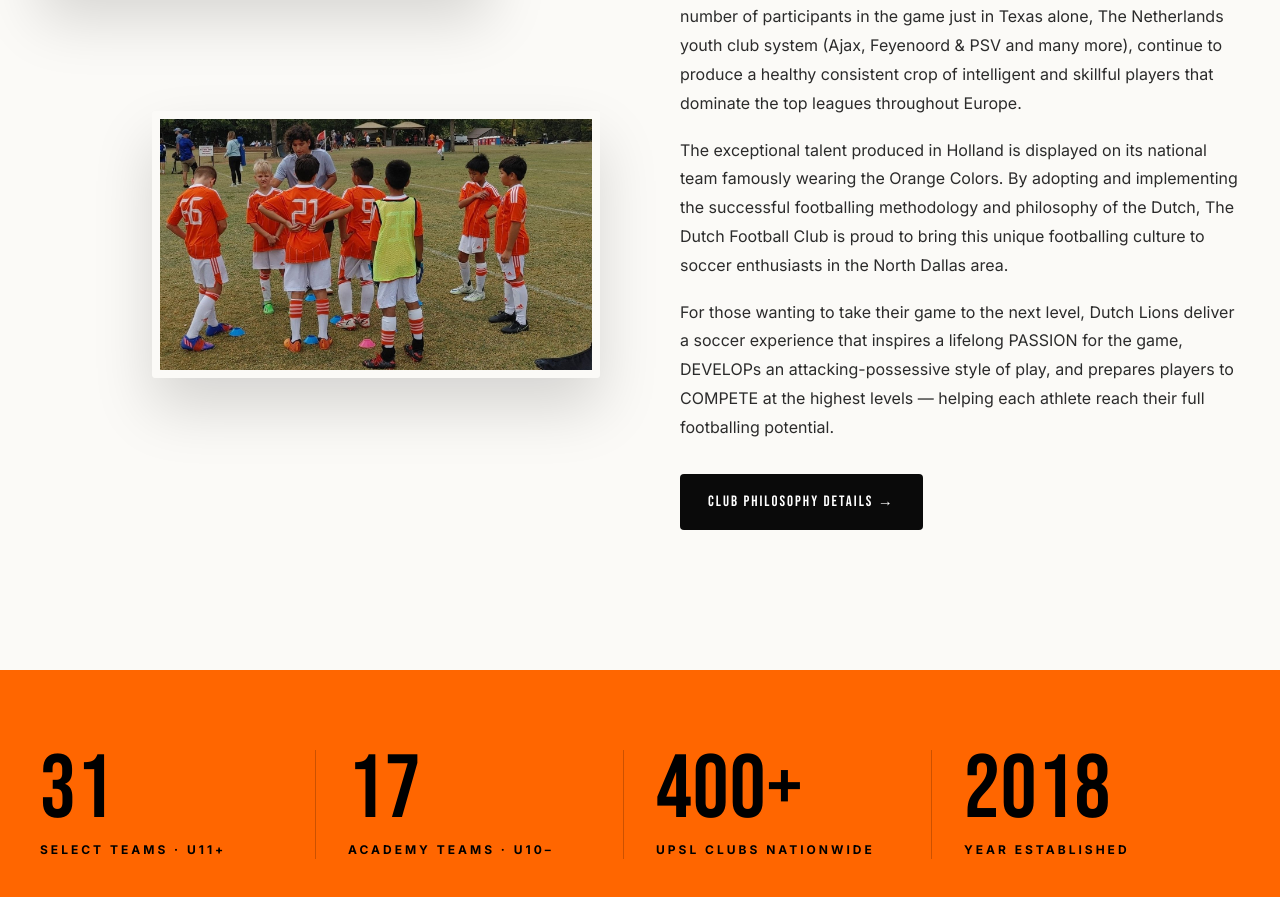
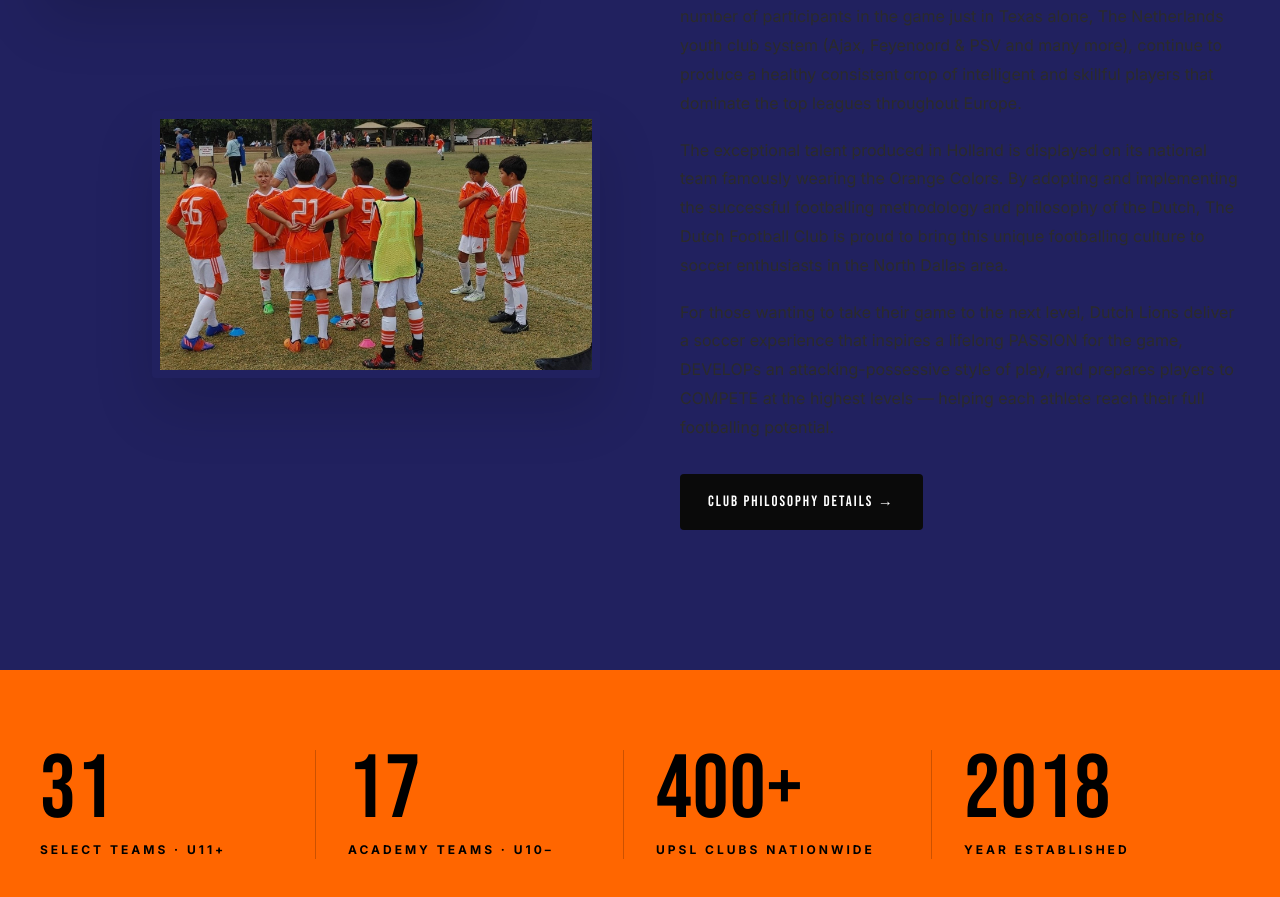
Before and after one commit to Adebayoopemipo/FC-website-redesign, a plain HTML site: page layouts-v2/layout-1-statement.html in a window 1280 px wide. Shown: the part 2042-2939 px from the top of the page. Drawn offline with Linux system fonts and the light colour scheme.

Commit message:
Update layout-1-statement.html

```diff
--- a/layouts-v2/layout-1-statement.html
+++ b/layouts-v2/layout-1-statement.html
@@ -7,7 +7,7 @@
 <meta name="description" content="Dutch FC brings the legendary Dutch football methodology to North Dallas. Tryouts May 11 – June 12.">
 <link href="https://fonts.googleapis.com/css2?family=Bebas+Neue&family=Inter:wght@300;400;500;600;700;800&display=swap" rel="stylesheet">
 <style>
-  :root{--orange:#FF6600;--ink:#0A0A0A;--bg:#FBFAF7;--mute:#6E6E6E;--line:#E6E3DE;}
+  :root{--orange:#FF6600;--ink:#0A0A0A;--bg:#21215F;--mute:#6E6E6E;--line:#E6E3DE;}
   *,*::before,*::after{box-sizing:border-box;margin:0;padding:0;}
   html{scroll-behavior:smooth;}
   body{font-family:'Inter',sans-serif;background:var(--bg);color:var(--ink);line-height:1.6;-webkit-font-smoothing:antialiased;overflow-x:hidden;}
```
